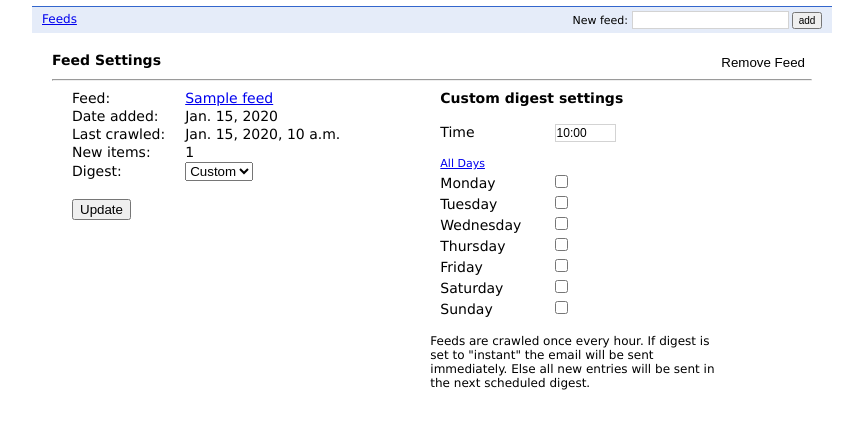
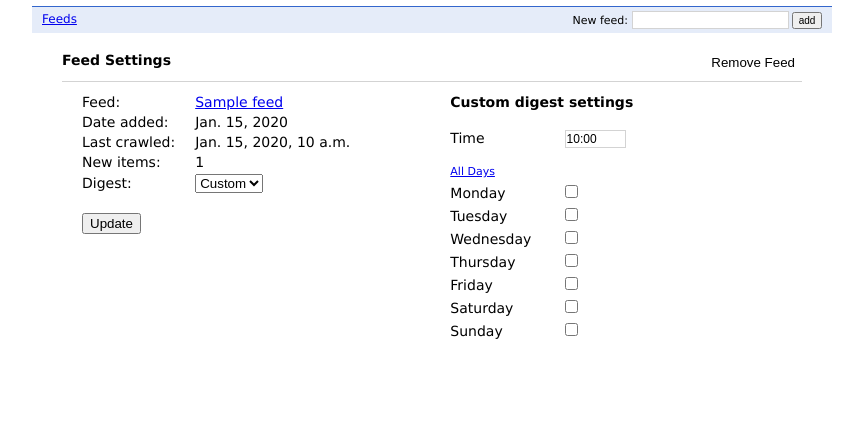
Before and after one commit to metachris/feedmailer, a Django app: template app/templates/feeds_settings.html in a window 1280 px wide. Shown: the part 32-461 px from the top of the page, without its empty margins (208-1071 px from the left). Run offline with Django 3.2, Linux system fonts and the light colour scheme; the template is opened without the code that fills it: most values are stand-ins (such as "Sample title", 1, 10 or a date in 2020).

Commit message:
user interface updates, added email_count to feed models

```diff
--- a/app/modules/models.py
+++ b/app/modules/models.py
@@ -63,6 +63,7 @@ class Feed(db.Model):
 
     date_added = db.DateProperty(auto_now_add=True)
     date_last_crawled = db.DateTimeProperty(auto_now_add=True)
+    emails_sent = db.IntegerProperty(default=0)
 
     # digest timing can either be a group or a custom setting.
     # if digest_group == None: use custom settings,
--- a/app/services.py
+++ b/app/services.py
@@ -83,6 +83,11 @@ class SendMailWorker(webapp.RequestHandler):
             path = os.path.join(os.path.dirname(__file__), '%semail_feedupdate.html' % TEMPLATES_DIR)
             email_body = template.render(path, template_values)
             print email_body
+
+            # Increment email sent counter on feeds
+            for feed in feeds:
+                feed.emails_sent += 1
+                feed.save()
 
             # compose subject line
             subject = "Feed digest of"
--- a/app/static/main.css
+++ b/app/static/main.css
@@ -1,3 +1,8 @@
+h2 {
+    font-size:18px;
+    margin-bottom:20px;
+}
+
 body {
   font-family: Verdana, Helvetica, sans-serif;
   background-color: #fff;
@@ -5,7 +10,20 @@ body {
   margin:auto;
 }
 
-td, tr, th { padding: 1px 10px; text-align:left; }
+td, th { padding: 2px 10px; text-align:left; }
+tr.even { background:#EFF5FF; }
+tr.odd  { }
+
+hr {
+    border:0px solid white;
+    border-top:1px solid lightgray;
+    margin-top:8px;
+    margin-bottom:8px;
+}
+
+#feedlist td {
+    padding:4px 20px;
+}
 
 p { margin-bottom:8px; }
 
@@ -37,5 +55,19 @@ small { font-size:11px; }
 #content {
     font-size:14px;
     margin-top:20px;
-    padding:0px 20px;
+    padding:0px 30px;
 }
+
+#footer {
+    margin-top:60px;
+    text-align:center;
+    font-size:12px;
+    color:gray;
+}
+
+
+
+/* Specific Styles */
+#addfeed_main {
+    margin-top:40px;
+}
--- a/app/templates/base.html
+++ b/app/templates/base.html
@@ -34,6 +34,13 @@
             {% endblock %}
         </div>
 
+        {% comment %}
+        <div id="footer">
+            <hr>
+            feedserf.com is free software<br><a href="#">source on github</a>
+        </div>
+        {% endcomment %}
+
         <script type="text/javascript" src="/static/analytics.js"></script>
     </body>
 </html>
--- a/app/templates/feeds_delete.html
+++ b/app/templates/feeds_delete.html
@@ -1,8 +1,9 @@
 {% extends "base.html" %}
 {% block content %}
 
-    <h3>Delete Feed</h3>
-
+    <div style="height:20px;">
+        <h3>Delete Feed</h3>
+    </div>
     <hr>
 
     <table border="0">
--- a/app/templates/feeds_settings.html
+++ b/app/templates/feeds_settings.html
@@ -7,11 +7,14 @@
     }
 </script>
 
-    <div style="float:left;"><h3>Feed Settings</h3></div>
-    <div style="text-align:right;">    <form action="/feeds/delete/{{ feed.key }}" method="post">
-        <input type="submit" value="Remove Feed" style="border:1px solid white; background:white;"/>
-    </form>
-</div>
+    <div style="height:20px;">
+        <div style="float:left;"><h3>Feed Settings</h3></div>
+        <div style="text-align:right;">
+            <form action="/feeds/delete/{{ feed.key }}" method="post">
+                <input type="submit" value="Remove Feed" style="border:1px solid white; background:white;"/>
+            </form>
+        </div>
+    </div>
 
     <hr>
 
@@ -53,13 +56,6 @@
 
         </table>
 
-        <br>
-
-        <p style="max-width:300px; font-size:12px;">Feeds are crawled once every hour. If digest is set to "instant" the email
-        will be sent immediately. Else all new entries will be sent in the next scheduled
-        digest.
-        </p>
-
         </div>
 
     </td></tr>
--- a/app/templates/index.html
+++ b/app/templates/index.html
@@ -1,8 +1,8 @@
 {% extends "base.html" %}
 {% block content %}
 
-    <p>RSS feeds delivered as email. <a href="/signin">Get started</a>.</p>
+    <h2>RSS feeds delivered as mail</h2>
+    <p><a href="/signin">Get started, it's free</a></p>
     <br>
-    <p>The backend of feedserv.com is free software hosted on github and was inspired by someone on HN.</p>
 
 {% endblock %}
```
Also changed, not shown: app/templates/feeds.html (+19 -7 lines).
